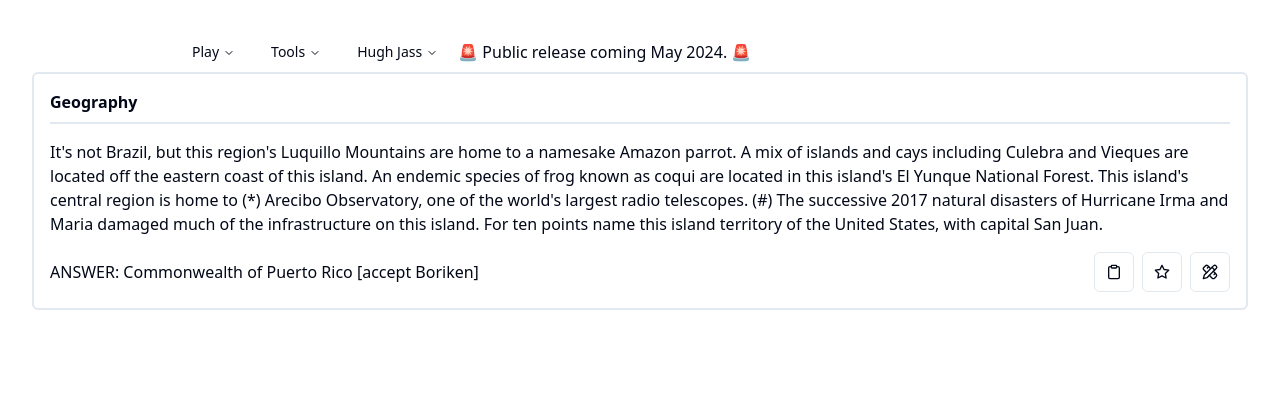
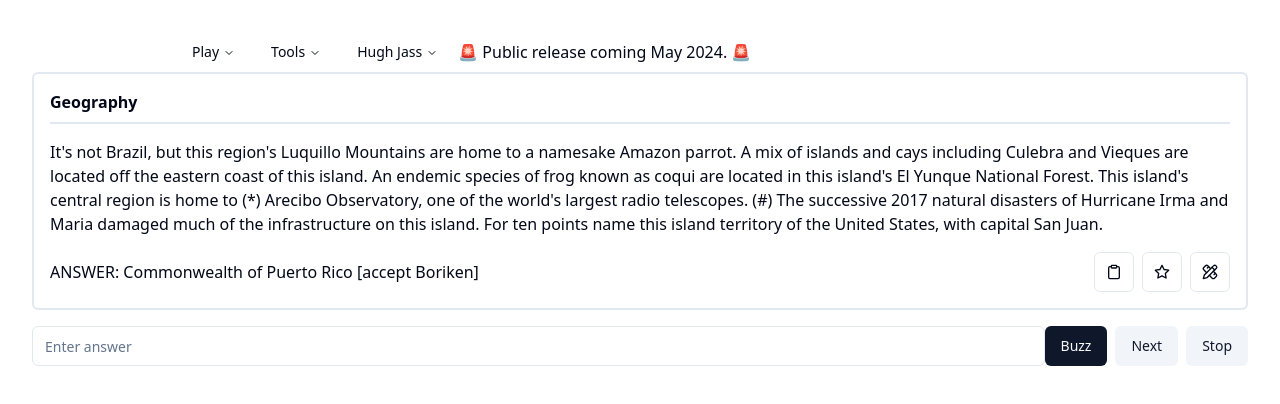
Before and after one commit to Vaedz7/QBuzzr, a React (Vite) app in the folder QBuzzr/: page /tossups in a window 1280 px wide. Shown: the top 404 px of the page. Built offline with nearby package versions, Linux system fonts and the light colour scheme; the HTML template or start-up script is replaced by a standard one.

Commit message:
added a basic enter panel with buttons

```diff
--- a/QBuzzr/src/Tossups.tsx
+++ b/QBuzzr/src/Tossups.tsx
@@ -3,6 +3,8 @@ import './App.css'
 // import * as React from "react"
 import Navbar from './Navbar'
 import TossupCard from './TossupCard';
+import { Input } from "@/components/ui/input"
+import { Button } from './components/ui/button';
 
 
 
@@ -10,7 +12,17 @@ export default function Home() {
   return (
     <>
         <Navbar/>
-        <TossupCard text="It's not Brazil, but this region's Luquillo Mountains are home to a namesake Amazon parrot. A mix of islands and cays including Culebra and Vieques are located off the eastern coast of this island. An endemic species of frog known as coqui are located in this island's El Yunque National Forest. This island's central region is home to (*) Arecibo Observatory, one of the world's largest radio telescopes. (#) The successive 2017 natural disasters of Hurricane Irma and Maria damaged much of the infrastructure on this island. For ten points name this island territory of the United States, with capital San Juan." answer="ANSWER: Commonwealth of Puerto Rico [accept Boriken]" category='Geography'/>
+        <div className='flex flex-col items-center'>
+            <TossupCard text="It's not Brazil, but this region's Luquillo Mountains are home to a namesake Amazon parrot. A mix of islands and cays including Culebra and Vieques are located off the eastern coast of this island. An endemic species of frog known as coqui are located in this island's El Yunque National Forest. This island's central region is home to (*) Arecibo Observatory, one of the world's largest radio telescopes. (#) The successive 2017 natural disasters of Hurricane Irma and Maria damaged much of the infrastructure on this island. For ten points name this island territory of the United States, with capital San Juan." answer="ANSWER: Commonwealth of Puerto Rico [accept Boriken]" category='Geography'/>
+            <div className='flex flex-row justify-evenly w-full mt-4'>
+                <Input placeholder='Enter answer' className='w-full'/>
+                <div className='flex flex-row gap-2'>
+                    <Button>Buzz</Button>
+                    <Button variant="secondary">Next</Button>
+                    <Button variant="secondary">Stop</Button>
+                </div>
+            </div>
+        </div>
     </>
   );
 }
--- /dev/null
+++ b/QBuzzr/src/components/ui/input.tsx
@@ -0,0 +1,25 @@
+import * as React from "react"
+
+import { cn } from "@/lib/utils"
+
+export interface InputProps
+  extends React.InputHTMLAttributes<HTMLInputElement> {}
+
+const Input = React.forwardRef<HTMLInputElement, InputProps>(
+  ({ className, type, ...props }, ref) => {
+    return (
+      <input
+        type={type}
+        className={cn(
+          "flex h-10 w-full rounded-md border border-input bg-background px-3 py-2 text-sm ring-offset-background file:border-0 file:bg-transparent file:text-sm file:font-medium placeholder:text-muted-foreground focus-visible:outline-none focus-visible:ring-2 focus-visible:ring-ring focus-visible:ring-offset-2 disabled:cursor-not-allowed disabled:opacity-50",
+          className
+        )}
+        ref={ref}
+        {...props}
+      />
+    )
+  }
+)
+Input.displayName = "Input"
+
+export { Input }
```
